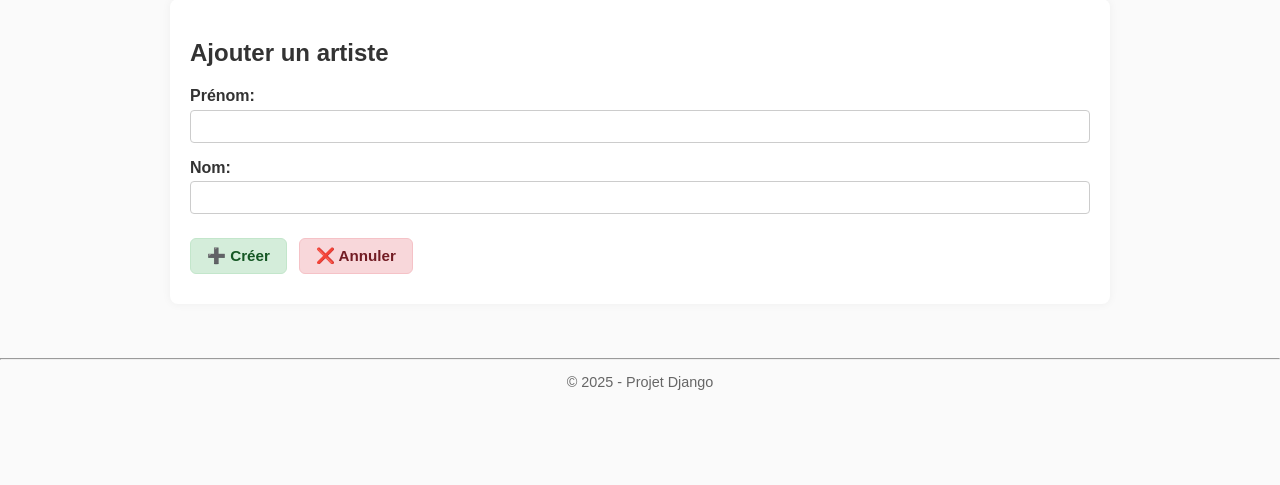
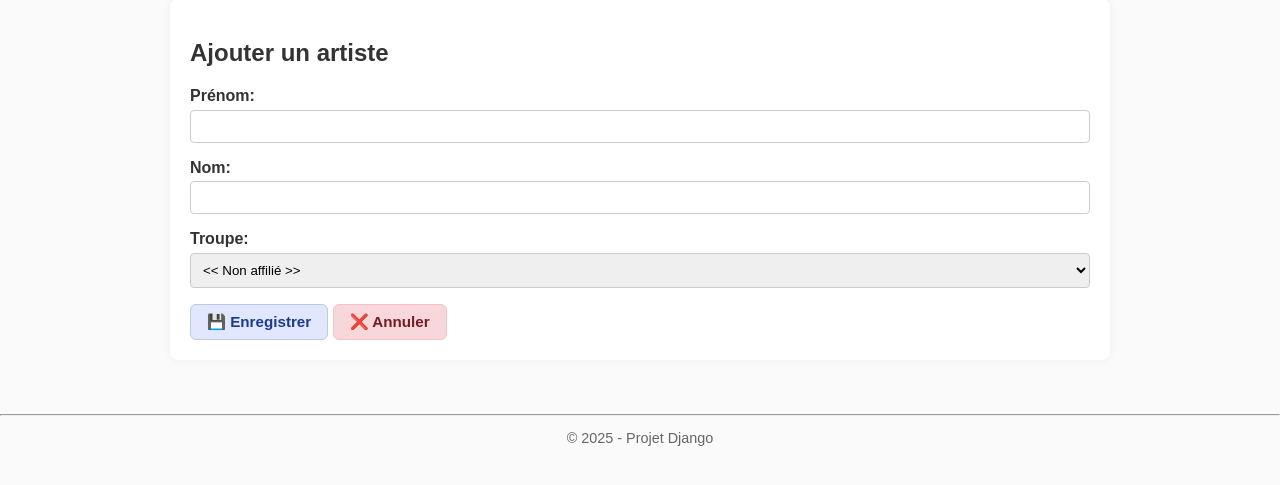
Before and after one commit to Jaber0505/Examen_PID, a Django app: page /catalogue/artist/create/ in a window 1280 px wide. Shown: the part 155-640 px from the top of the page. Run offline with Django 5.2, Linux system fonts and the light colour scheme; data comes from the database, SQL or seed files in the repository; parts of the project's set-up code (start-up, migrations or seed data) failed here and were passed over.

Commit message:
Changement du formulaire artist (Form et Template)

```diff
--- a/catalogue/forms/artist_form.py
+++ b/catalogue/forms/artist_form.py
@@ -1,14 +1,13 @@
 from django import forms
-from catalogue.models import Artist
+from catalogue.models import Artist, Troupe
 
 class ArtistForm(forms.ModelForm):
+    troupe = forms.ModelChoiceField(
+        queryset=Troupe.objects.all(),
+        required=False,
+        empty_label="<< Non affilié >>"
+    )
+
     class Meta:
         model = Artist
-        fields = ['first_name', 'last_name']
-        labels = {
-            'first_name': 'Prénom',
-            'last_name': 'Nom',
-        }
-        widgets = {
-            'types': forms.CheckboxSelectMultiple()
-        }
+        fields = ['first_name', 'last_name', 'troupe']
--- a/catalogue/templates/artist/form.html
+++ b/catalogue/templates/artist/form.html
@@ -9,14 +9,7 @@
         {% csrf_token %}
         {{ form.as_p }}
 
-    <div class="form-actions">
-        {% if form.instance.pk %}
         <button type="submit" class="btn btn-primary">💾 Enregistrer</button>
-            <a href="{% url 'catalogue:artist-show' form.instance.id %}" class="btn btn-danger">❌ Annuler</a>
-        {% else %}
-            <button type="submit" class="btn btn-success">➕ Créer</button>
         <a href="{% url 'catalogue:artist-index' %}" class="btn btn-danger">❌ Annuler</a>
-        {% endif %}
-    </div>
     </form>
 {% endblock %}
--- a/catalogue/templates/artist/show.html
+++ b/catalogue/templates/artist/show.html
@@ -3,7 +3,9 @@
 
 {% block content %}
     <div class="form-actions">
-        <a href="{% url 'catalogue:artist-edit' artist.id %}" class="btn btn-primary">✏️ Modifier</a>
+        {% if user.is_authenticated and user.is_admin %}
+            <a href="{% url 'catalogue:artist-edit' artist.id %}" class="btn btn-primary">✏️ Modifier</a>
+        {% endif %}
         <a href="{% url 'catalogue:artist-delete' artist.id %}" class="btn btn-danger">🗑 Supprimer</a>
     </div>
 
@@ -20,8 +22,6 @@
     {% else %}
         <p>Non affilié</p>
     {% endif %}
-
-
 
     <hr>
 
--- a/catalogue/views/artist.py
+++ b/catalogue/views/artist.py
@@ -1,7 +1,8 @@
 from django.shortcuts import render, get_object_or_404, redirect
+from django.contrib.auth.decorators import login_required
 from django.contrib import messages
 
-from catalogue.models import Artist, Type, ArtistType, ArtistTypeShow
+from catalogue.models import Artist, ArtistTypeShow
 from catalogue.forms import ArtistForm
 
 def index(request):
@@ -44,23 +45,35 @@ def create(request):
         'title': "Ajouter un artiste"
     })
 
+@login_required
 def edit(request, artist_id):
     artist = get_object_or_404(Artist, id=artist_id)
 
+    # Seulement admin peut modifier l'affiliation troupe
+    is_admin = request.user.is_authenticated and request.user.is_admin
+
     if request.method == "POST":
-        form = ArtistForm(request.POST, instance=artist)
+        if is_admin:
+            form = ArtistForm(request.POST, instance=artist)
+        else:
+            # Formulaire sans troupe pour les non-admin
+            form = ArtistForm(request.POST, instance=artist)
+            form.fields.pop('troupe')
+
         if form.is_valid():
             form.save()
-            messages.info(request, "✅ Artiste modifié avec succès.")
             return redirect('catalogue:artist-show', artist.id)
+    else:
+        if is_admin:
+            form = ArtistForm(instance=artist)
         else:
-            messages.error(request, "❌ Une erreur est survenue. Veuillez vérifier le formulaire.")
-    else:
-        form = ArtistForm(instance=artist)
+            form = ArtistForm(instance=artist)
+            form.fields.pop('troupe')
 
     return render(request, 'artist/form.html', {
         'form': form,
-        'title': f"✏️ Modifier l’artiste : {artist.first_name} {artist.last_name}"
+        'title': f"✏️ Modifier l’artiste : {artist.first_name} {artist.last_name}",
+        'is_admin': is_admin,
     })
 
 def delete(request, artist_id):
```
Lines whose indentation alone changed are shown as unchanged.
